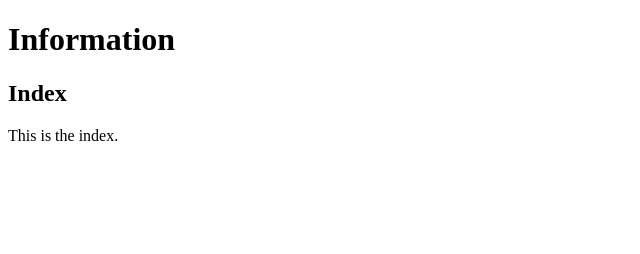
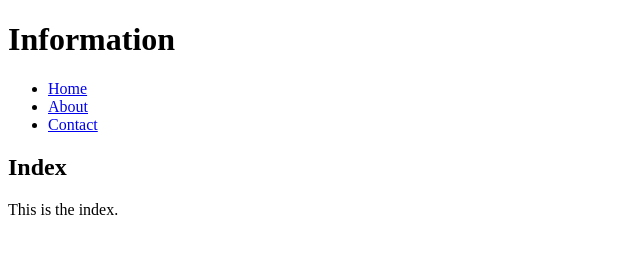
Before and after one commit to endulum/odin-infopage, a website: page pages/index.html in a window 1280 px wide. Shown: the whole page, without its empty margins (0-640 px from the left). Drawn offline with Linux system fonts and the light colour scheme.

Commit message:
pages hyperlinked to each other

```diff
--- a/pages/index.html
+++ b/pages/index.html
@@ -4,6 +4,11 @@
 </head>
 <body>
 	<h1>Information</h1>
+	<ul>
+    <li><a href="index.html">Home</a></li>
+    <li><a href="about.html">About</a></li>
+    <li><a href="contact-me.html">Contact</a></li>
+  </ul>
 	<h2>Index</h2>
 	<p>This is the index.</p>
 </body>
```
Also changed, not shown: pages/404.html (+6 -1 lines), pages/about.html (+5 -0 lines), pages/contact-me.html (+5 -0 lines).
